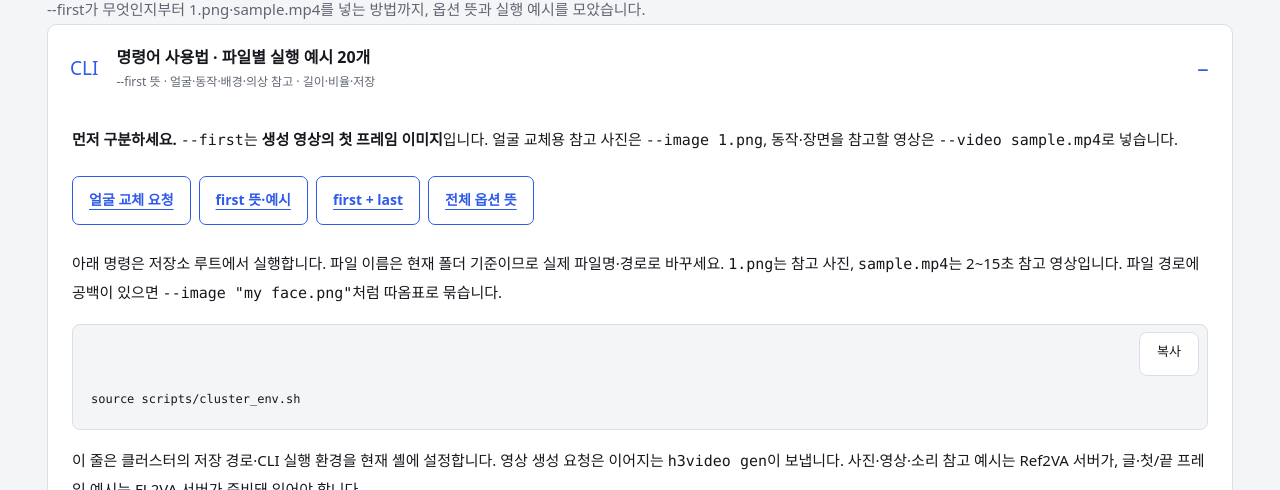
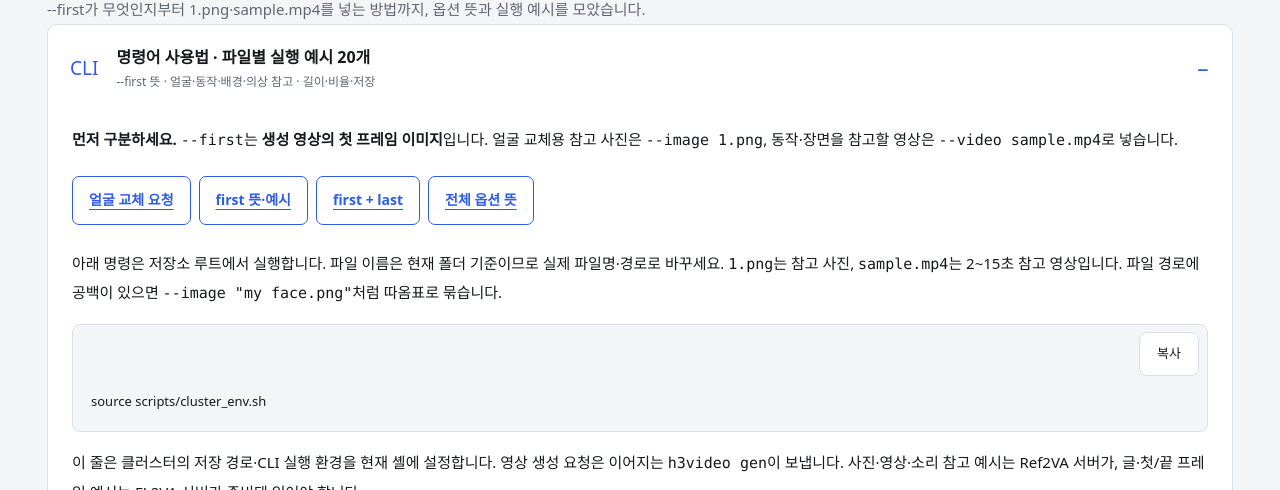
Before and after one commit to 33modeling/minimax-h3-video, a website: page src/h3video/studio/h3-cli.html in a window 1280 px wide. Shown: the part 310-800 px from the top of the page. Drawn offline with Linux system fonts and the light colour scheme.

Commit message:
Keep Korean CLI prompts readable in command examples

```diff
--- a/src/h3video/studio/ui.css
+++ b/src/h3video/studio/ui.css
@@ -115,3 +115,5 @@ html{scroll-padding-top:calc(var(--studio-header-height) + 16px)}
 #liveJobControls>label{flex:0 0 min(320px,calc(100vw - 24px));width:min(320px,calc(100vw - 24px));max-width:100%}
 
 .cli-recipes article{padding:24px 0;border-top:1px solid var(--line);scroll-margin-top:24px}.cli-recipes h3{font-size:18px;line-height:1.7;margin:0 0 12px}.cli-recipes p{font-size:15px;line-height:1.9}.cli-recipes section{scroll-margin-top:24px}.cli-recipes table code{white-space:normal}
+
+.cli-recipes pre,.cli-recipes pre code{font-family:system-ui,-apple-system,"Noto Sans KR",sans-serif;font-size:13px;line-height:1.9;letter-spacing:normal;white-space:pre-wrap;overflow-wrap:anywhere}
```
